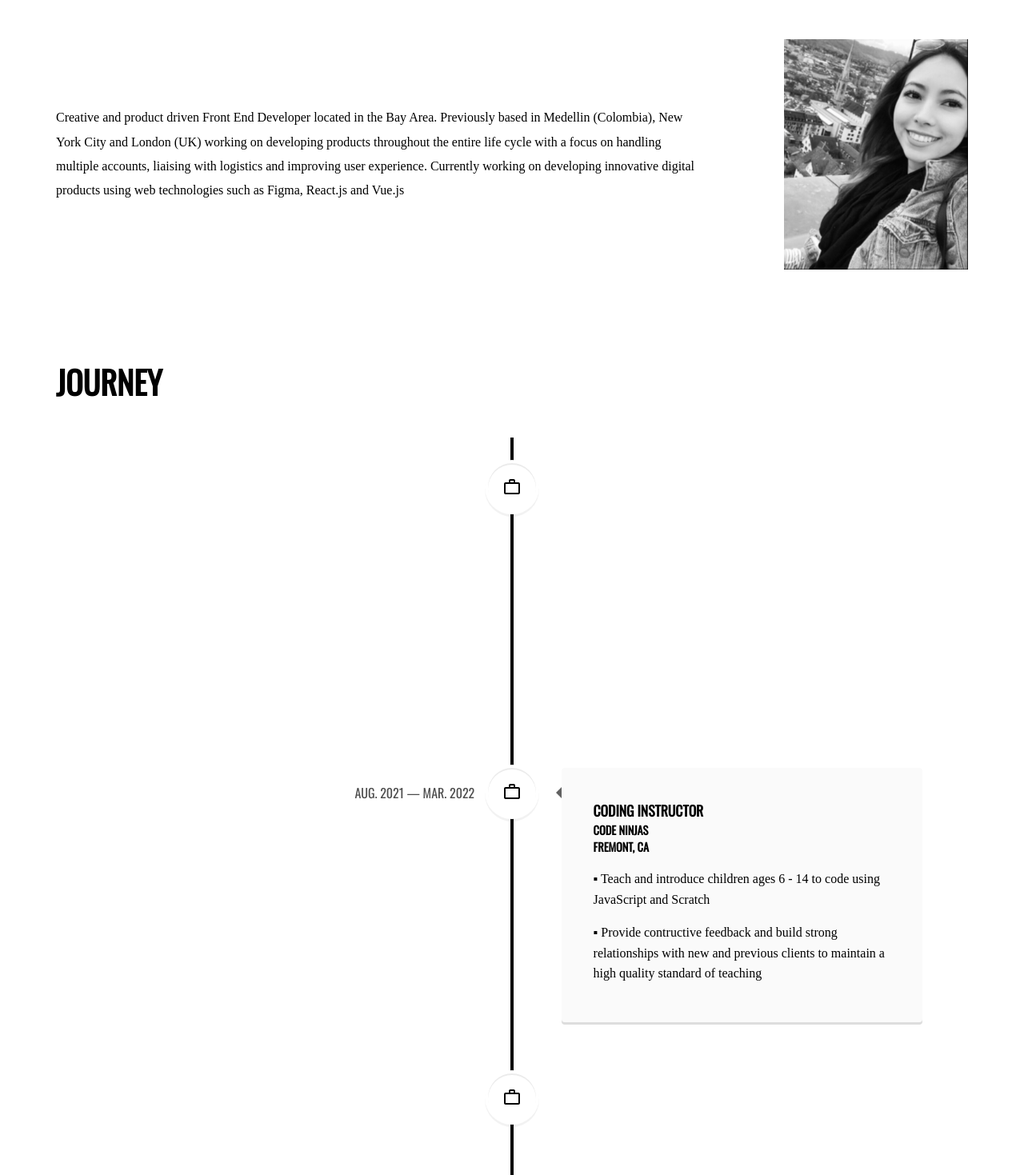
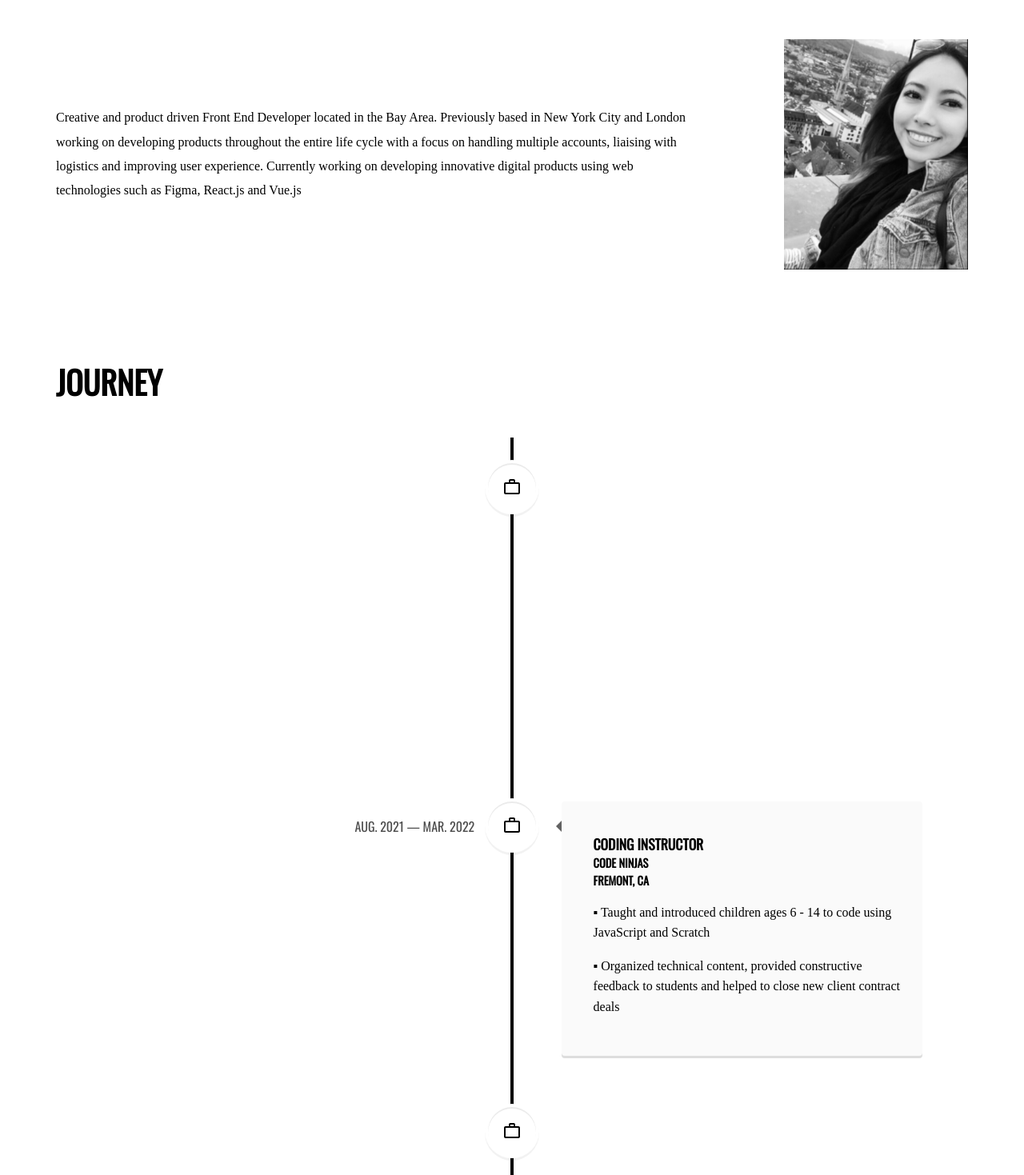
Before and after one commit to sandritaa/milenasatelier, a React (Create React App) app: page / in a window 1280 px wide. Shown: the part 361-1830 px from the top of the page at 80% size. Built offline with nearby package versions, Linux system fonts and the light colour scheme; a web font is replaced by a local one.

Commit message:
update job descriptions

```diff
--- a/src/App.js
+++ b/src/App.js
@@ -3,6 +3,7 @@ import Navbar from "./Navbar";
 import Bio from "./Bio";
 import Journey from "./Journey";
 import Portfolio from "./Portfolio";
+// import Skills from "./Skills";
 import Contact from "./Contact";
 
 function App() {
@@ -14,6 +15,7 @@ function App() {
       <Bio />
       <Journey />
       <Portfolio />
+      {/* <Skills /> */}
       <Contact />
     </div>
   );
--- a/src/Bio.js
+++ b/src/Bio.js
@@ -13,12 +13,11 @@ const Bio = () => {
 
           <p>
             Creative and product driven Front End Developer located in the Bay
-            Area. Previously based in Medellin (Colombia), New York City and
-            London (UK) working on developing products throughout the entire
-            life cycle with a focus on handling multiple accounts, liaising with
-            logistics and improving user experience. Currently working on
-            developing innovative digital products using web technologies such
-            as Figma, React.js and Vue.js
+            Area. Previously based in New York City and London working on
+            developing products throughout the entire life cycle with a focus on
+            handling multiple accounts, liaising with logistics and improving
+            user experience. Currently working on developing innovative digital
+            products using web technologies such as Figma, React.js and Vue.js
           </p>
           <img src={bioPic} alt="" />
         </div>
--- a/src/Portfolio.js
+++ b/src/Portfolio.js
@@ -2,23 +2,6 @@ import * as React from "react";
 import projectPic1 from "./portfolioIcons/img1.png";
 import projectPic2 from "./portfolioIcons/img2.jpeg";
 import projectPic3 from "./portfolioIcons/img3.png";
-// import projectPic4 from "./portfolioIcons/img0.png";
-// import { styled } from "@mui/material/styles";
-// import Grid from "@mui/material/Grid";
-// import Paper from "@mui/material/Paper";
-// import Box from "@mui/material/Box";
-// import project1 from "./portfolioIcons/img2.jpeg";
-// import project2 from "./portfolioIcons/img0.png";
-// import project3 from "./portfolioIcons/img4.png";
-// import project4 from "./portfolioIcons/img3.png";
-
-// const Item = styled(Paper)(({ theme }) => ({
-//   backgroundColor: theme.palette.mode === "dark" ? "#1A2027" : "#fff",
-//   ...theme.typography.body2,
-//   padding: theme.spacing(1),
-//   textAlign: "center",
-//   color: theme.palette.text.secondary,
-// }));
 
 function Portfolio() {
   return (
@@ -31,10 +14,13 @@ function Portfolio() {
           {/* <div>
             {" "} */}
           {/* <h2>Portfolio</h2> */}
+
           <div className="box">
             <h3>weather app</h3>
             <br />
-            <img src={projectPic1} alt="" />
+            <a href="https://github.com/sandritaa/weather-journal-app">
+              <img src={projectPic1} alt="" />
+            </a>
             <br />
             <p>
               Created an asynchronous web app that uses Web API and user data to
@@ -45,35 +31,29 @@ function Portfolio() {
           <div className="box">
             <h3>travel planner</h3>
             <br />
-            <img src={projectPic2} alt="" />
+            <a href="https://github.com/sandritaa/travel-app">
+              <img src={projectPic2} alt="" />
+            </a>
             <br />
             <p>
-              Built an app that obtains trip location & date from the user, and
-              displays weather and an image of location using external APIs
+              Built an app that obtains trip location and date from the user,
+              and displays weather and an image of location using external APIs
             </p>
           </div>
+
           <div className="box">
             <h3>redsol</h3>
             <br />
-            <img src={projectPic3} alt="" />
+            <a href="https://github.com/sandritaa/redsol-app">
+              <img src={projectPic3} alt="" />
+            </a>
             <br />
             <p>
               Front-end of the web app using Vue.js, collect user input
               information and exchange the data with the back-end
             </p>
           </div>
-          {/* <div className="box">
-            <h3>delicias</h3>
-            <br />
-            <img src={projectPic4} alt="" />
-            <br />
-            <p>
-              Cooking recipe website whose UI was designed using Figma and user
-              experience feedback
-            </p>
-          </div> */}
         </div>
-        {/* </div> */}
       </section>
     </body>
   );
--- a/src/data.js
+++ b/src/data.js
@@ -11,10 +11,11 @@ experienceData[0] = {
   Title: "Head Instructor",
   Location: "Fremont, CA",
   Date: "Aug. 2021 — Present",
-  Description:
-    "▪ Lead a team of over 10 instructors through daily operations and report weekly to the executive team",
+  Description: "▪ Lead a team of 10 instructors through daily operations",
   Description1:
-    "▪ Maintain high quality standards of the instructors, organize technical content and engage with potential new customers",
+    "▪ Prioritize and plan weekly strategies for the instructors to ensure the delivery of a complete customer experience",
+  Description2:
+    "▪ Work with cross-functional partners to identify gaps or inconsistencies in order to optimize processes and workflows",
   Icon: <WorkIcon />,
 };
 
@@ -25,9 +26,9 @@ experienceData[1] = {
   Location: "Fremont, CA",
   Date: "Aug. 2021 — Mar. 2022",
   Description:
-    "▪ Teach and introduce children ages 6 - 14 to code using JavaScript and Scratch",
+    "▪ Taught and introduced children ages 6 - 14 to code using JavaScript and Scratch",
   Description1:
-    "▪ Provide contructive feedback and build strong relationships with new and previous clients to maintain a high quality standard of teaching ",
+    "▪ Organized technical content, provided constructive feedback to students and helped to close new client contract deals ",
   Icon: <WorkIcon />,
 };
 experienceData[2] = {
--- a/src/index.css
+++ b/src/index.css
@@ -17,7 +17,6 @@ body {
 html {
   scroll-behavior: smooth;
 }
-
 
 .sticky {
   position: sticky;
@@ -189,14 +188,48 @@ ul {
   font-family: 'Maitree', serif;
 }
 
+/*/         *** skills ***        /*/
+
+/* .boxSkills .container {
+  display: flex;
+  justify-content: space-between;
+  max-width: max-content;
+}
+
+.skillBox {
+  flex: 1;
+  margin: 20px 50px;
+  box-shadow: 0 3px 5px rgba(200, 197, 197, 0.6);
+  padding: 15px 20px;
+}
+
+.skillBox h3 {
+  font-size: 1.1rem;
+  text-transform: uppercase;
+  font-family: 'Oswald', sans-serif;
+}
+
+.skillBox p {
+  font-family: 'Maitree', serif;
+}
 
 
+.skillBox img {
+  max-width: 1500px;
+  max-height: 200px;
+  display: block;
+  margin-left: auto;
+  margin-right: auto;
+} */
 
-/* portfolio */
+
+/*/         *** portfolio ***        /*/
+
 
 .boxes .container {
   display: flex;
   justify-content: space-between;
+  /* text-decoration: none; */
 }
 
 .box {
@@ -204,6 +237,7 @@ ul {
   margin: 20px 50px;
   box-shadow: 0 3px 5px rgba(200, 197, 197, 0.6);
   padding: 15px 20px;
+  /* text-decoration: none; */
 }
 
 .box h3 {
@@ -215,6 +249,7 @@ ul {
 
 .box p {
   font-family: 'Maitree', serif;
+  /* text-decoration: none; */
 }
 
 
@@ -226,7 +261,7 @@ ul {
   margin-right: auto;
 }
 
-/*contact*/
+/*/         *** contact ***        /*/
 
 .headerContact h2 {
   color: white;
@@ -285,8 +320,7 @@ ul {
   min-width: 80px;
 }
 
-
-button:hover {
+m3d3llin ! button:hover {
   color: rgb(255, 255, 255);
   background-color: rgb(0, 0, 0);
 }
```
Also changed, not shown: src/Skills.js (added, +39 -0 lines).
